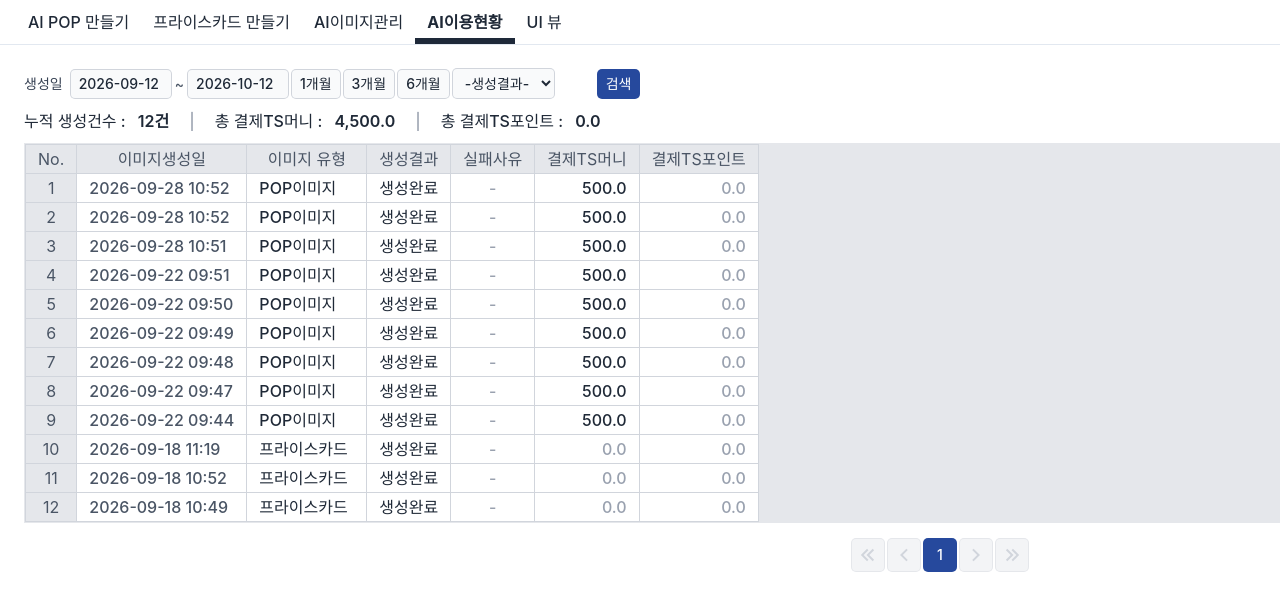
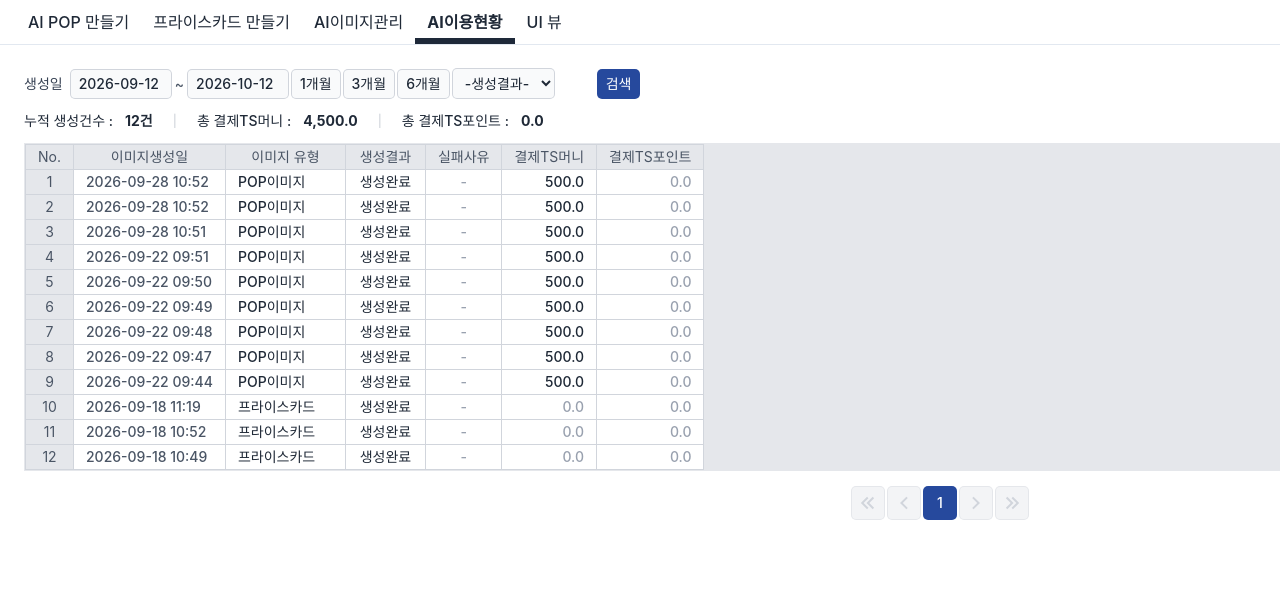
Before and after one commit to evaham/ai-pop, a Next.js app: page /aiStatics in a window 1280 px wide. Shown: the top 610 px of the page. Built offline with nearby package versions, Linux system fonts and the light colour scheme; a web font is replaced by a local one.

Commit message:
feat: 검색 결과 스타일 개선 및 텍스트 클래스 업데이트

```diff
--- a/app/aiStatics/page.jsx
+++ b/app/aiStatics/page.jsx
@@ -28,14 +28,14 @@ export default function AiStatics() {
                   </div>
                 </div>
                 <div className="search-result">
-                  <span className="search__text">누적 생성건수 : </span>
-                  <span className="search__text text_bold font-semibold">12건</span>
-                  <span className="text_gray text-gray-400 mx-2">|</span>
-                  <span className="search__text">총 결제TS머니 : </span>
-                  <span className="search__text text_bold font-semibold">4,500.0</span>
-                  <span className="text_gray text-gray-400 mx-2">|</span>
-                  <span className="search__text">총 결제TS포인트 : </span>
-                  <span className="search__text text_bold font-semibold">0.0</span>
+                  <span className="search-text">누적 생성건수 : </span>
+                  <span className="search-text font-bold">12건</span>
+                  <span className="text-xs text-gray-300 mx-2">|</span>
+                  <span className="search-text">총 결제TS머니 : </span>
+                  <span className="search-text font-bold">4,500.0</span>
+                  <span className="text-xs text-gray-300 mx-2">|</span>
+                  <span className="search-text">총 결제TS포인트 : </span>
+                  <span className="search-text font-bold">0.0</span>
                   <div className="ml-auto flex items-center gap-2">
                     <select className="c-select" name="orderBy">
                       <option value="rgstASC">이미지생성일↑</option>
--- a/app/globals.css
+++ b/app/globals.css
@@ -405,6 +405,7 @@ input:checked + .switch_slider:before { transform: translateX(-13px);  } */
 /* 이용현황 검색 영역 */
 .search-content { @apply flex flex-col justify-center gap-2; }
 .search-opt { @apply flex items-center gap-1; }
+.search-text { @apply flex items-center gap-3 text-sm text-[var(--text-primary)]; }
 .search-result { @apply  flex items-center gap-3 text-[var(--text-primary)]; }
 .search-btn { @apply flex items-center justify-center px-3 py-1 ring-1 ring-gray-300 rounded text-sm bg-gray-50 cursor-pointer; }
 .search-btn:hover { @apply bg-gray-100; }
@@ -414,8 +415,9 @@ input:checked + .switch_slider:before { transform: translateX(-13px);  } */
 .search-select select { @apply bg-transparent ring-0 outline-none appearance-none; }
 .search-btn-blue { @apply flex items-center justify-center px-3 py-1 ring-1 ring-[#26499d] rounded bg-[#26499d] text-white text-sm cursor-pointer; }
 
+
 /* 이용현황 테이블 영역 */
-.statics-tbl-wrap { @apply w-full overflow-x-auto my-2 border border-gray-200 bg-gray-200; }
+.statics-tbl-wrap { @apply w-full overflow-x-auto my-2 border border-gray-200 bg-gray-200 text-sm; }
 .statics-tbl { @apply w-auto border-spacing-0 border-collapse bg-white break-all whitespace-nowrap; }
 .statics-tbl th { @apply px-3 py-0.5 border border-gray-300 bg-gray-200 text-gray-600 text-center font-normal; }
 .statics-tbl td { @apply px-3 py-0.5 border border-gray-300; }
```
